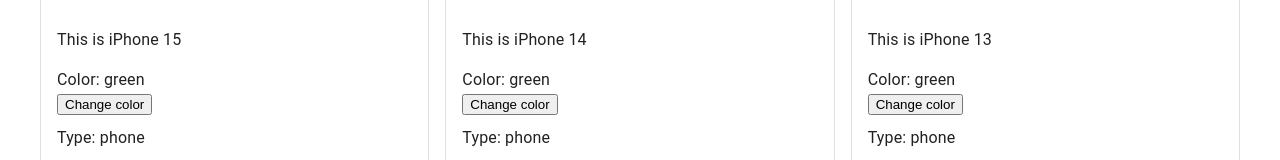
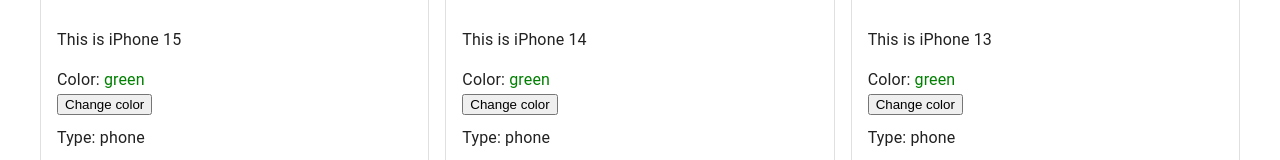
Before and after one commit to Vasyltsiun/shop-project-16.03, a React (Create React App) app: page / in a window 1280 px wide. Shown: the part 462-622 px from the top of the page. Built offline with nearby package versions, Linux system fonts and the light colour scheme.

Commit message:
added class to color

```diff
--- a/src/components/Products/ProductListItem.css
+++ b/src/components/Products/ProductListItem.css
@@ -28,3 +28,9 @@
 .product-quantity input {
     text-align: center;
 }
+.red {
+    color: red;
+}
+.green {
+    color: green
+}
```
